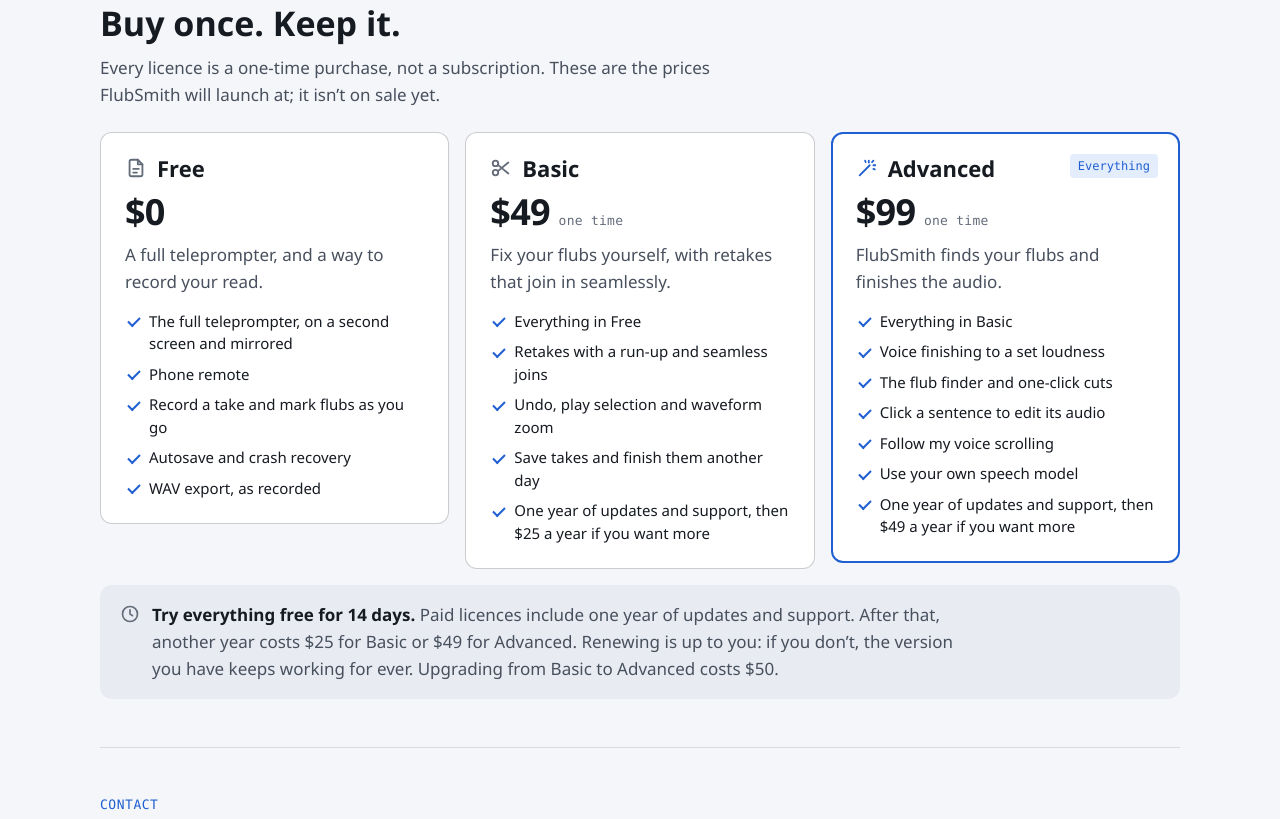
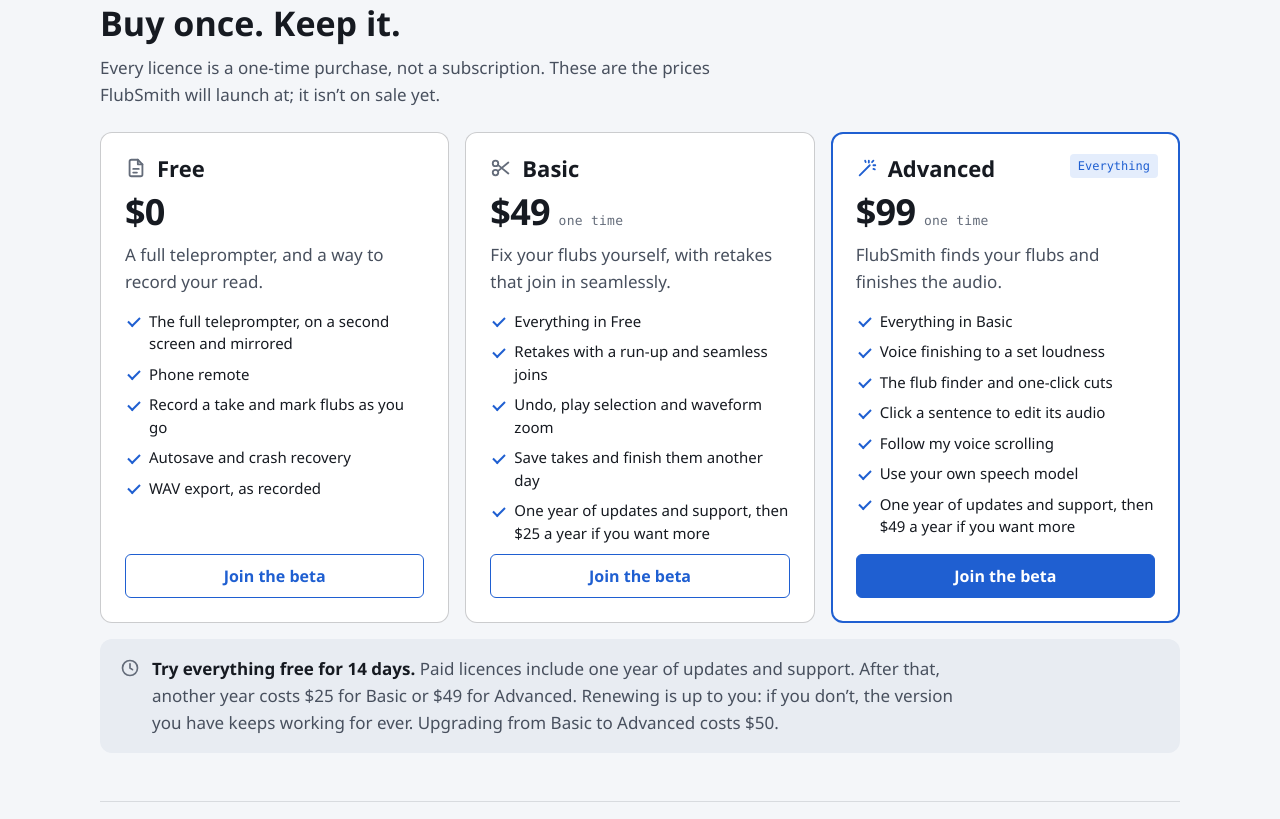
Before and after one commit to ScottDavis-GV/flubsmith.com, a plain HTML site: page index.html in a window 1280 px wide. Shown: the part 1834-2653 px from the top of the page. Drawn offline with Linux system fonts and the light colour scheme.

Commit message:
Add a Join the beta button to each pricing box
Each button opens an email naming its tier. The boxes are now the same
height with the buttons level at the foot, and a box's outline turns
blue on hover.

Co-Authored-By: Claude Opus 5.5 <noreply@anthropic.com>

```diff
--- a/index.html
+++ b/index.html
@@ -7,7 +7,7 @@
 <meta name="description" content="FlubSmith is a desktop teleprompter and voice recorder. Read your script, re-record just the lines you fluffed, and export a clean take, without another program.">
 <link rel="canonical" href="https://www.flubsmith.com/">
 <link rel="icon" href="favicon.svg" type="image/svg+xml">
-<link rel="stylesheet" href="site.css?v=3">
+<link rel="stylesheet" href="site.css?v=4">
 </head>
 <body>
 <svg width="0" height="0" style="position:absolute" aria-hidden="true">
@@ -121,6 +121,7 @@
           <li>Autosave and crash recovery</li>
           <li>WAV export, as recorded</li>
         </ul>
+        <a class="btn quiet" href="mailto:hello@techniquestassociates.com?subject=FlubSmith%20beta%3A%20Free">Join the beta</a>
       </article>
       <article class="plan">
         <h3><svg width="24" height="24" viewBox="0 0 24 24" aria-hidden="true"><use href="#i-scissors"/></svg>Basic</h3>
@@ -133,6 +134,7 @@
           <li>Save takes and finish them another day</li>
           <li>One year of updates and support, then $25 a year if you want more</li>
         </ul>
+        <a class="btn quiet" href="mailto:hello@techniquestassociates.com?subject=FlubSmith%20beta%3A%20Basic">Join the beta</a>
       </article>
       <article class="plan feat">
         <span class="tag">Everything</span>
@@ -148,6 +150,7 @@
           <li>Use your own speech model</li>
           <li>One year of updates and support, then $49 a year if you want more</li>
         </ul>
+        <a class="btn" href="mailto:hello@techniquestassociates.com?subject=FlubSmith%20beta%3A%20Advanced">Join the beta</a>
       </article>
     </div>
     <div class="trial">
--- a/site.css
+++ b/site.css
@@ -60,7 +60,7 @@ kbd { font: 600 0.85em var(--font-mono); padding: 1px 6px; border: 1px solid var
 .hero h1 { font-size: clamp(34px, 5vw, 52px); font-weight: 700; letter-spacing: -0.02em; margin-top: 12px; }
 .lede { font-size: 20px; color: var(--ink-2); margin-top: 18px; max-width: 40rem; }
 .cta { margin-top: 28px; display: flex; flex-wrap: wrap; gap: 12px; }
-.btn { display: inline-block; font: 600 16px/1 var(--font-body); padding: 13px 18px; border-radius: 6px; background: var(--accent); color: var(--surface); text-decoration: none; }
+.btn { display: inline-block; font: 600 16px/1 var(--font-body); padding: 13px 18px; border: 1px solid var(--accent); border-radius: 6px; background: var(--accent); color: var(--surface); text-decoration: none; }
 .btn.quiet { background: transparent; color: var(--accent); border: 1px solid var(--accent); }
 
 /* A take with one flub fixed: the waveform, the cut either side at a pause, and the
@@ -93,8 +93,13 @@ kbd { font: 600 0.85em var(--font-mono); padding: 1px 6px; border: 1px solid var
 /* ---------- Pricing ---------- */
 /* Each tier in its own clearly outlined box, an icon beside its name, and the trial
    note in a shaded box underneath. */
-.plans { margin-top: 24px; display: grid; gap: 16px; grid-template-columns: repeat(3, minmax(0, 1fr)); align-items: start; }
-.plan { position: relative; background: var(--surface); border: 1px solid var(--rule-strong); border-radius: 12px; padding: 22px 24px 24px; display: grid; gap: 10px; align-content: start; }
+.plans { margin-top: 24px; display: grid; gap: 16px; grid-template-columns: repeat(3, minmax(0, 1fr)); align-items: stretch; }
+.plan { position: relative; background: var(--surface); border: 1px solid var(--rule-strong); border-radius: 12px; padding: 22px 24px 24px; display: flex; flex-direction: column; gap: 10px; transition: border-color 0.15s ease, background-color 0.15s ease; }
+/* A light highlight on hover; the button is what to click. Each button sits at the foot of its box, level with the others. */
+.plan:hover { border-color: var(--accent); }
+.plan .btn { margin-top: auto; text-align: center; }
+.btn.quiet:hover { background: var(--accent-soft); }
+@media (prefers-reduced-motion: reduce) { .plan { transition: none; } }
 .plan.feat { border: 2px solid var(--accent); padding: 21px 23px 23px; }
 .plan .tag { position: absolute; top: 20px; right: 20px; }
 .plan h3 { font-size: 22px; font-weight: 700; display: flex; align-items: center; gap: 10px; }
```
Also changed, not shown: 404.html (+1 -1 lines), privacy.html (+1 -1 lines).
